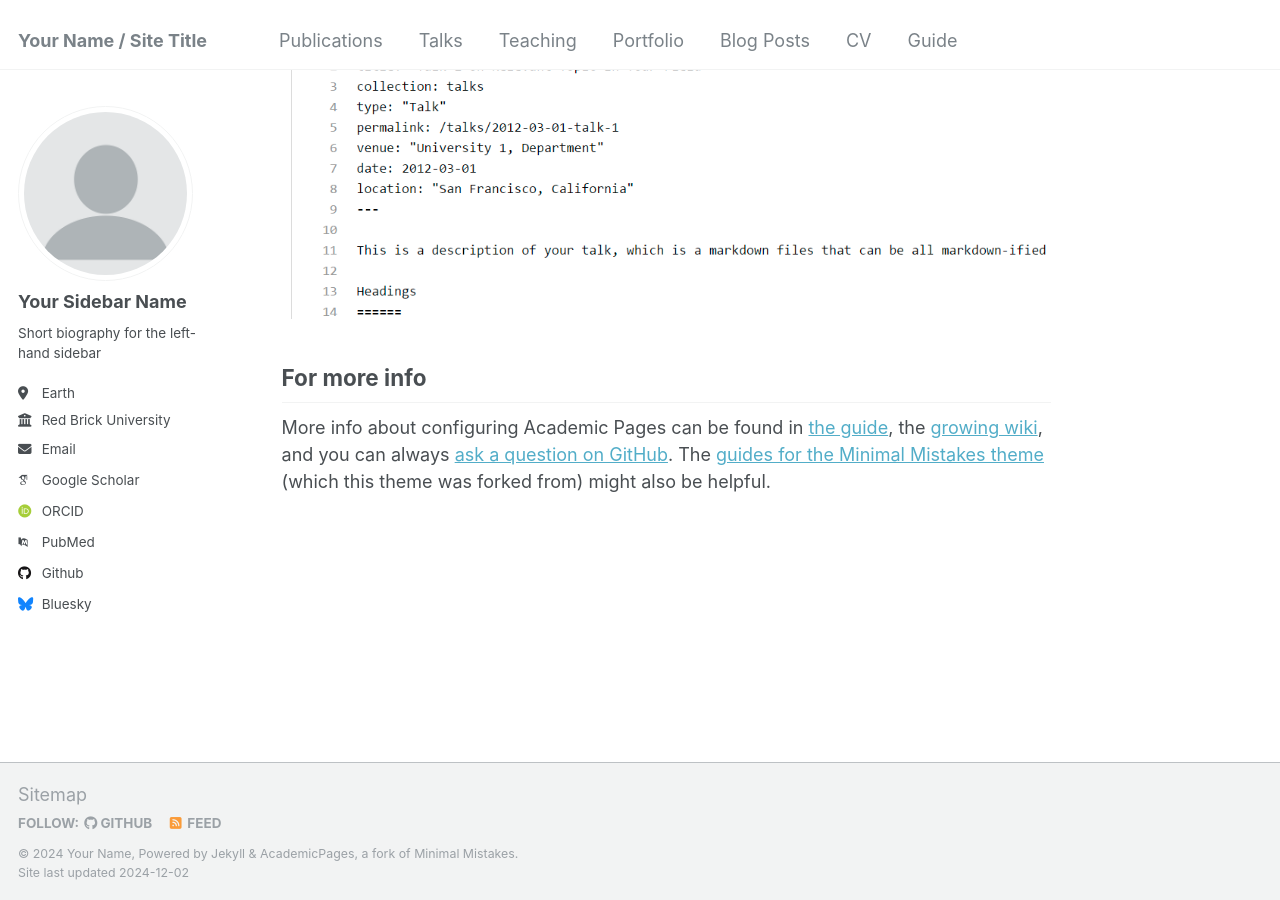
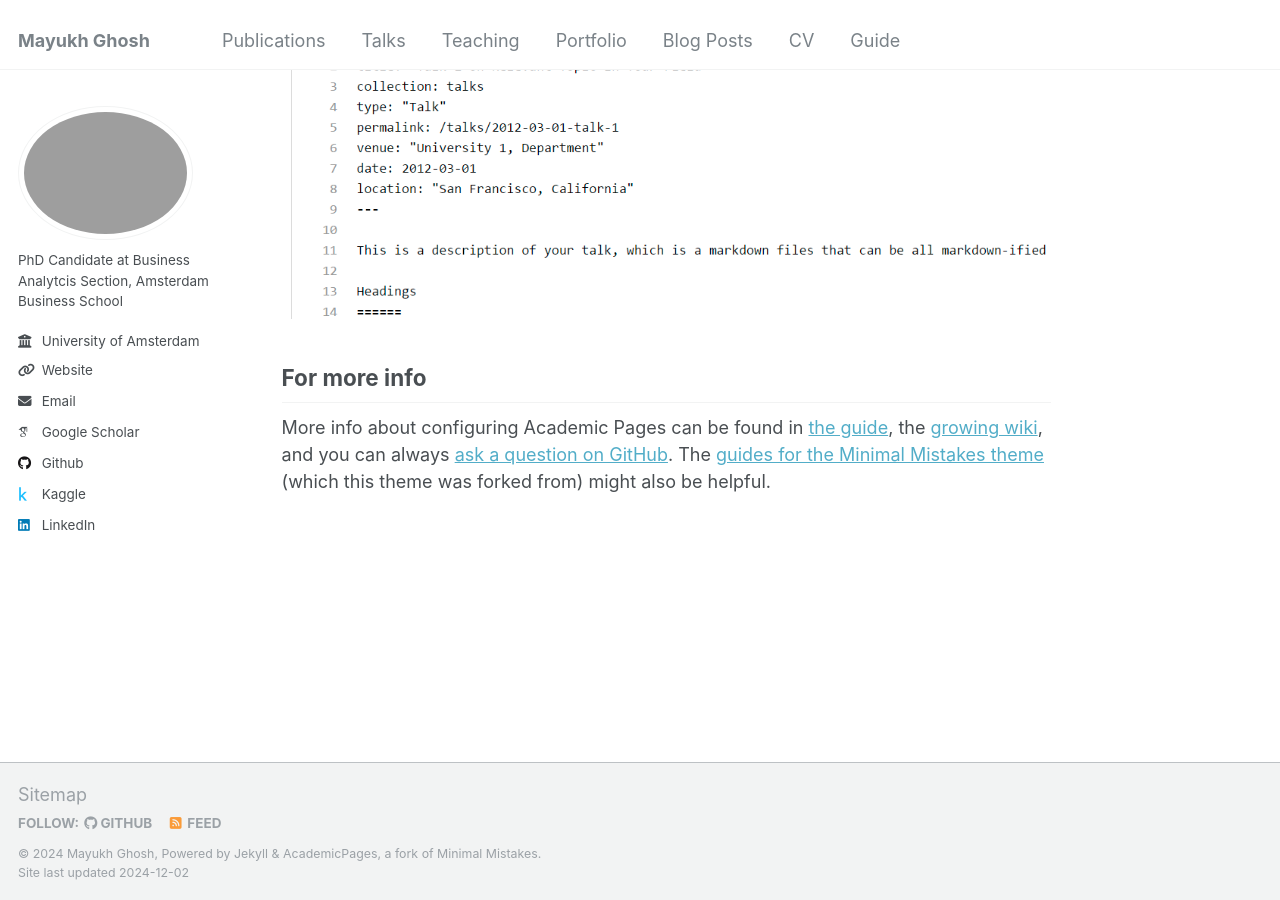
Before and after one commit to mghosh1993/mayukhghosh, a Jekyll site: the page built from _pages/about.md, in a window 1280 px wide and 900 px high, scrolled down 2643 px. Built offline with Jekyll 4.4.1, drawn with Linux system fonts in a browser that asks for light colours; some web fonts are replaced.

Commit message:
update_config

```diff
--- a/_config.yml
+++ b/_config.yml
@@ -8,48 +8,47 @@
 
 # Basic Site Settings
 locale                   : "en-US"
-title                    : "Your Name / Site Title"
+title                    : "Mayukh Ghosh"
 title_separator          : "-"
-name                     : &name "Your Name"
-description              : &description "personal description"
-url                      : https://academicpages.github.io # the base hostname & protocol for your site e.g. "https://[your GitHub username].github.io"
+name                     : #&name "Mayukh Ghosh"
+description              : #description "personal description"
+url                      : https://mghosh1993.github.io/mayukhghosh/ # the base hostname & protocol for your site e.g. "https://mmistakes.github.io"
 baseurl                  : "" # the subpath of your site, e.g. "/blog"
-repository               : "academicpages/academicpages.github.io"
+repository               : "mghosh1993/mayukhghosh"
 
 # Site Author - The following control what appear as part of the author content on the side bar.
 #               If a field is blank the icon and link will not appear, otherwise it will be shown.
 #               Additional customization can be done by editing /_includes/author-profile.html
 author:
   # Biographic information
-  avatar           : "profile.png"
-  name             : "Your Sidebar Name"
+  avatar           : "Professional_Pic_2.jpg"
+  name             : #"Mayukh Ghosh"
   pronouns         : # example: "she/her"
-  bio              : "Short biography for the left-hand sidebar"
-  location         : "Earth"
-  employer         : "Red Brick University"
-  uri              : # URL
-  email            : "none@example.org"
+  bio              : "PhD Candidate at Business Analytcis Section, Amsterdam Business School"
+  location         : #"Earth"
+  employer         : "University of Amsterdam"
+  uri              : "https://www.uva.nl/en/profile/g/h/m.ghosh/m.ghosh.html"
+  email            : "m.ghosh@uva.nl"
 
   # Academic websites
   arxiv            : # URL - Update with the correct link to your profile
-  googlescholar    : "https://scholar.google.com/citations?user=PS_CX0AAAAAJ"
+  googlescholar    : "https://scholar.google.com/citations?user=wCbC8xsAAAAJ&hl=en"
   impactstory      : # URL
-  orcid            : "http://orcid.org/yourorcidurl"
+  orcid            : #"https://orcid.org/0000-0002-5811-0996"
   semantic         : # URL
-  pubmed           : "https://www.ncbi.nlm.nih.gov/pubmed/?term=john+snow"
+  pubmed           : #"https://www.ncbi.nlm.nih.gov/pubmed/?term=john+snow"
   researchgate     : # URL
-  scopus           : # URL
 
   # Repositories and software development
   bitbucket        : # Username - Update with your username on the site
   codepen          : # Username
   dribbble         : # Username
-  github           : "academicpages"
-  kaggle           : # Username
+  github           : "mghosh1993"
+  kaggle           : "mg71337"
   stackoverflow    : # User number or user number and name (i.e., use "1" or "1/jeff-atwood")
 
   # Social media
-  bluesky          : "bsky.app" # Replace this with you Bluesky username
+  bluesky          : #"bsky.app" # Replace this with you Bluesky username
   facebook         : # Username
   flickr           : # Username
   foursquare       : # Username
@@ -58,7 +57,7 @@ author:
   keybase          : # Username
   instagram        : # Username
   lastfm           : # Username
-  linkedin         : # Username
+  linkedin         : "mayukh-ghosh-20010a59"
   mastodon         : # URL
   medium           : # URL
   pinterest        : # Username
@@ -72,7 +71,7 @@ author:
   wikipedia        : # Username
   xing             : # Username
   youtube          : # Username
-  zhihu            : # Username
+  zhihu            : # URL
 
 # Publication Category - The following the list of publication categories and their headings
 publication_category:
@@ -170,12 +169,10 @@ exclude:
   - CHANGELOG
   - Capfile
   - config
-  - Dockerfile
   - Gemfile
   - Gruntfile.js
   - gulpfile.js
   - LICENSE
-  - local
   - log
   - node_modules
   - package.json*
@@ -293,25 +290,22 @@ sass:
 permalink: /:categories/:title/
 # paginate: 5 # amount of posts to show
 # paginate_path: /page:num/
-timezone: Etc/UTC # http://en.wikipedia.org/wiki/List_of_tz_database_time_zones
+timezone: America/Los_Angeles # http://en.wikipedia.org/wiki/List_of_tz_database_time_zones
 
 
 # Plugins
 plugins:
-  - jekyll-feed
-  - jekyll-gist
   - jekyll-paginate
   - jekyll-sitemap
+  - jekyll-gist
+  - jekyll-feed
   - jekyll-redirect-from
-  - jemoji
-
-# Mimic GitHub Pages with --safe
+# mimic GitHub Pages with --safe
 whitelist:
-  - jekyll-feed
-  - jekyll-gist
   - jekyll-paginate
   - jekyll-sitemap
-  - jekyll-redirect-from
+  - jekyll-gist
+  - jekyll-feed
   - jemoji
 
 
```
Also changed, not shown: Gemfile (+24 -8 lines), README.md (+4 -30 lines), package.json (+2 -5 lines), 1 other file.
